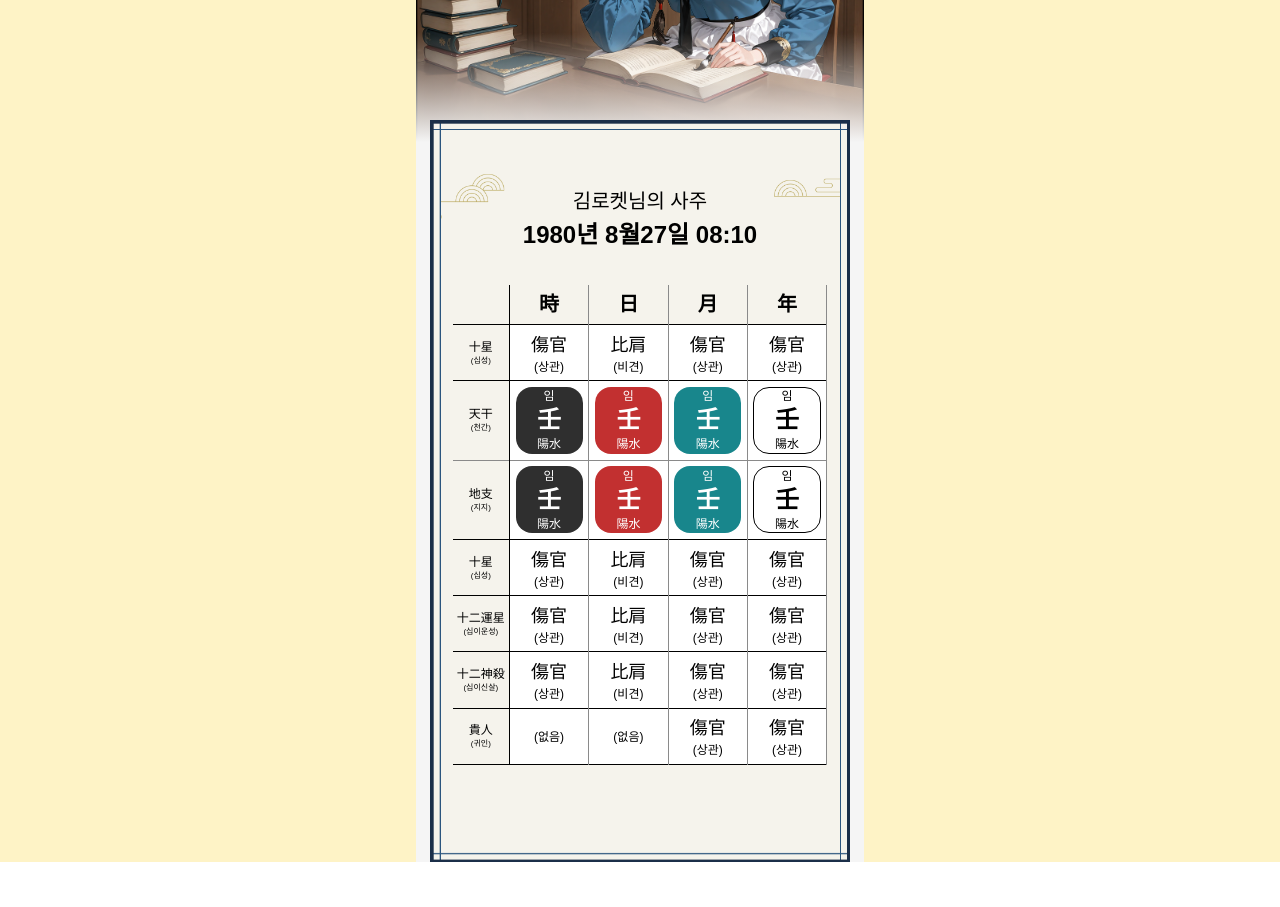
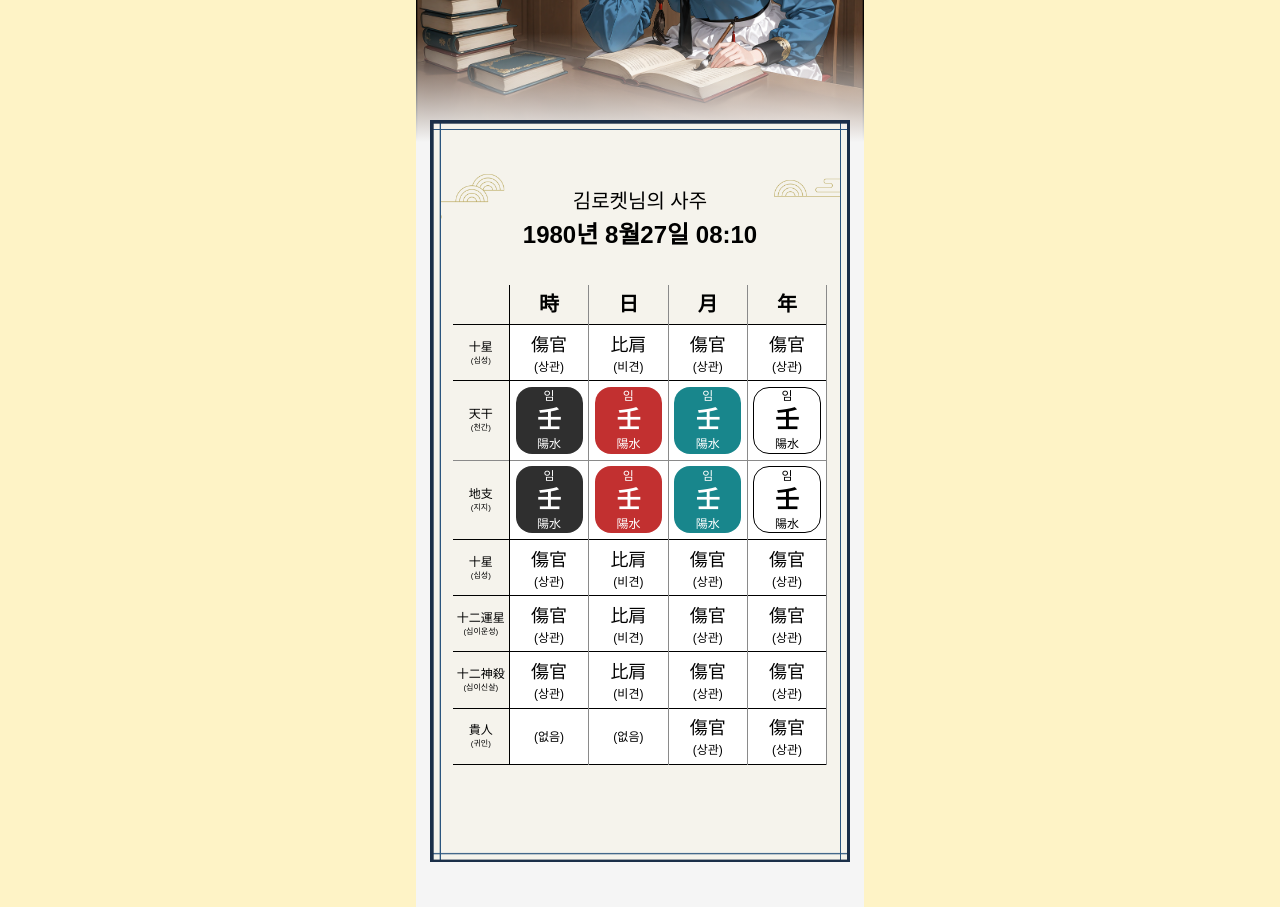
Before and after one commit to khil94/rocket-ai, a Next.js app: page / in a window 1280 px wide. Shown: the part 1060-1967 px from the top of the page. Before the commit the page ends 1922 px from the top, so only its background shows below. Built offline with nearby package versions, Linux system fonts and the light colour scheme.

Commit message:
style : 4th section pb값 추가
- 보기좋게 pb값을 추가함

```diff
--- a/src/sections/fourthSection.tsx
+++ b/src/sections/fourthSection.tsx
@@ -7,7 +7,7 @@ export default function FourthSection() {
   const birth = "1980년 8월27일 08:10";
   return (
     <div
-      className={`relative -mt-[5%] w-full h-full flex justify-center
+      className={`relative -mt-[5%] w-full h-full flex justify-center pb-[10%]
     `}
     >
       <div
```
